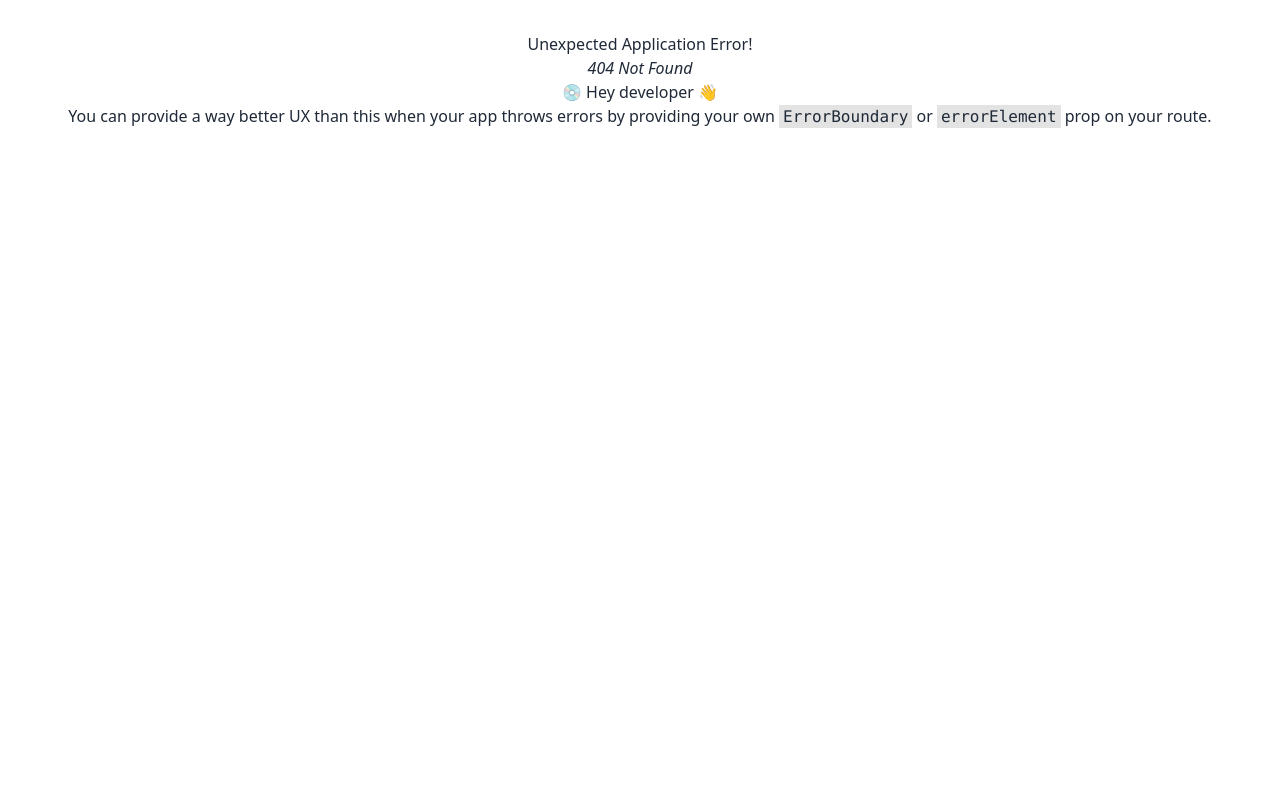
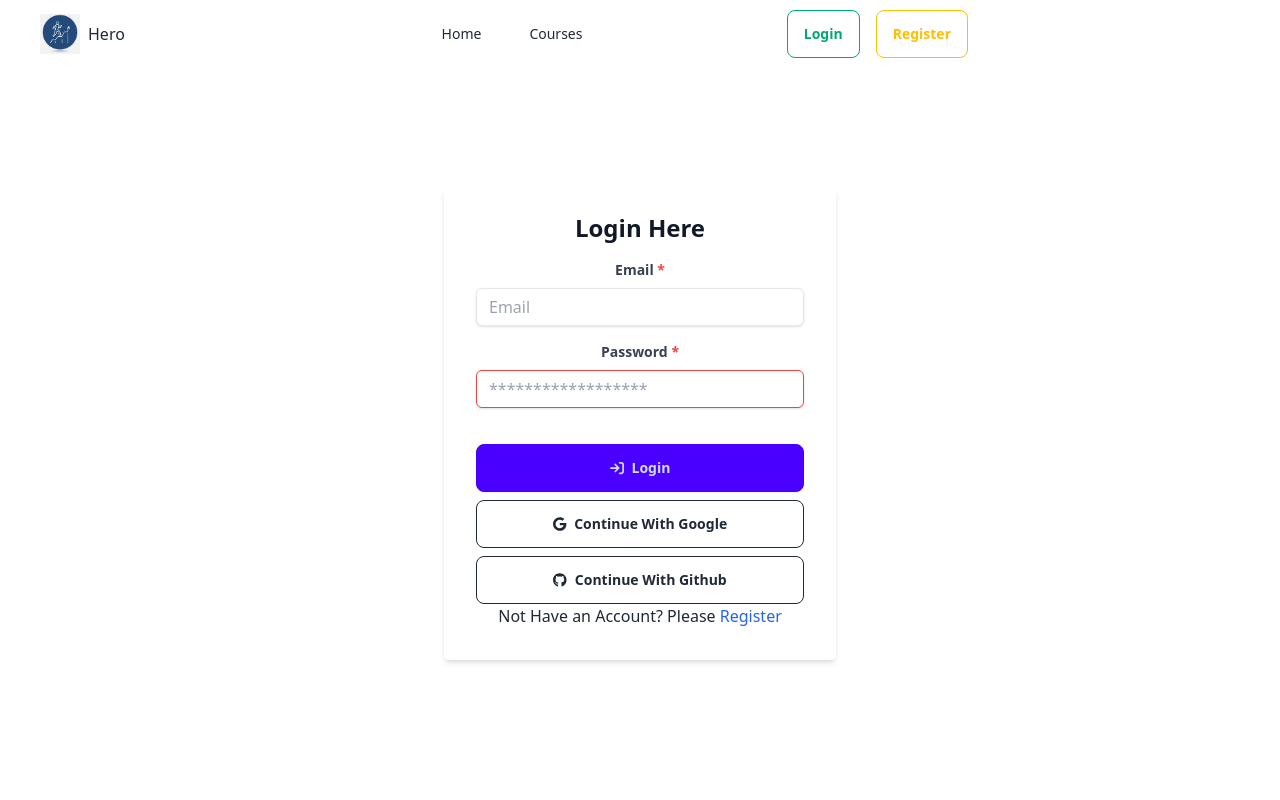
Before and after one commit to sourav112/assignment4.app.doict, a React (Vite) app in the folder assignment4.app.doict/: page /login in a window 1280 px wide. Before the commit this address had no page. Shown: the top 800 px of the page. Built offline with nearby package versions, Linux system fonts and the light colour scheme.

Commit message:
Login Design OK

```diff
--- a/assignment4.app.doict/package.json
+++ b/assignment4.app.doict/package.json
@@ -17,6 +17,7 @@
     "@fortawesome/react-fontawesome": "^0.2.2",
     "react": "^18.3.1",
     "react-dom": "^18.3.1",
+    "react-hot-toast": "^2.4.1",
     "react-router-dom": "^6.26.2"
   },
   "devDependencies": {
--- a/assignment4.app.doict/src/Components/OurCourses.jsx
+++ b/assignment4.app.doict/src/Components/OurCourses.jsx
@@ -1,4 +1,6 @@
+
 import React, { useEffect, useState } from 'react'
+import { Link } from 'react-router-dom';
 
 const OurCourses=() => {
     const[courses, setCourses]=useState([]);
@@ -20,7 +22,7 @@ const OurCourses=() => {
         {
             courses.map((course)=>(
 
-                <div class="card bg-base-100 w-96 shadow-xl">
+                <div class="card bg-base-100 w-96 shadow-xl m-5">
                 <figure class="px-10 pt-10">
                     <img
                     src={course.img_url}
@@ -29,9 +31,13 @@ const OurCourses=() => {
                 </figure>
                 <div class="card-body items-center text-center">
                     <h2 class="card-title">{course.title}</h2>
-                    <p>{course.details}</p>
+
+                        <p>{course.details.slice(0,100)}</p>
+
+
                     <div class="card-actions">
-                    <button class="btn btn-primary">Get Details</button>
+
+                    <Link to={`/course/${course.course_id}`}><button class="btn btn-primary">Get Details</button></Link>
                     </div>
                 </div>
                 </div>
--- a/assignment4.app.doict/src/Components/Shared/Footer.jsx
+++ b/assignment4.app.doict/src/Components/Shared/Footer.jsx
@@ -1,14 +1,13 @@
 import React from 'react'
+import { NavLink } from 'react-router-dom'
 
 export default function Footer() {
   return (
     <div>
       <footer class="footer footer-center bg-base-200 text-base-content rounded p-10">
   <nav class="grid grid-flow-col gap-4">
-    <a class="link link-hover">About us</a>
-    <a class="link link-hover">Contact</a>
-    <a class="link link-hover">Jobs</a>
-    <a class="link link-hover">Press kit</a>
+  <NavLink to="/" className={({ isActive }) => isActive ? "active" : ""}>Home</NavLink>
+  <NavLink to="/courses" className={({ isActive }) => isActive ? "active" : ""}>Courses</NavLink>
   </nav>
   <nav>
     <div class="grid grid-flow-col gap-4">
--- a/assignment4.app.doict/src/Components/Shared/Navbar.jsx
+++ b/assignment4.app.doict/src/Components/Shared/Navbar.jsx
@@ -18,8 +18,8 @@ export default function Navbar() {
     </ul>
   </div>
   <div class="navbar-end gap-4">
-    <button class="btn btn-outline btn-success">Login</button>
-    <button class="btn btn-outline btn-warning">Register</button>
+    <Link to="/login"><button class="btn btn-outline btn-success">Login</button></Link>
+    <Link to="/registration"><button class="btn btn-outline btn-warning">Register</button></Link>
 
     <div class="dropdown">
       <div tabindex="0" role="button" class="btn btn-ghost lg:hidden">
--- a/assignment4.app.doict/src/Pages/Loginpage.jsx
+++ b/assignment4.app.doict/src/Pages/Loginpage.jsx
@@ -1,7 +1,46 @@
+import { faGithub, faGoogle } from '@fortawesome/free-brands-svg-icons'
+import { faCoffee } from '@fortawesome/free-solid-svg-icons'
+import { faSignIn } from '@fortawesome/free-solid-svg-icons/faSignIn'
+import { FontAwesomeIcon } from '@fortawesome/react-fontawesome'
 import React from 'react'
+import { Link } from 'react-router-dom'
 
 export default function Loginpage() {
   return (
-    <div>Loginpage</div>
+    <div className='flex items-center justify-center'>
+      <div class="dark:bg-gradient-to-l from-gray-900 to-gray-600 flex justify-center items-center w-screen h-screen p-5">
+    <div class="bg-white shadow-md dark:shadow-gray-600 rounded px-8 pt-6 pb-8 mb-4 flex flex-col w-full md:w-1/3 dark:bg-gray-800">
+        <h1 class="text-2xl font-semibold mb-4 text-center text-gray-900 dark:text-gray-200">Login Here</h1>
+        <form>
+            <div class="mb-4">
+                <label class="block text-gray-700 dark:text-gray-400 text-sm font-bold mb-2" for="email">
+                    Email <span class="text-red-500">*</span>
+                </label>
+                <input class="shadow appearance-none border rounded-md w-full py-2 px-3 text-gray-700 leading-tight focus:outline-none focus:shadow-outline dark:bg-gray-700 dark:border-gray-600 dark:text-gray-200" id="email" type="email" placeholder="Email"/>
+            </div>
+            <div class="mb-6">
+                <label class="block text-gray-700 dark:text-gray-400 text-sm font-bold mb-2" for="password">
+                    Password <span class="text-red-500">*</span>
+                </label>
+                <input class="shadow appearance-none border border-red-500 rounded-md w-full py-2 px-3 text-gray-700 mb-3 leading-tight focus:outline-none focus:shadow-outline dark:bg-gray-700 dark:border-gray-600 dark:text-gray-200" id="password" type="password" placeholder="******************"/>
+            </div>
+            <div class="items-center justify-between">
+                <button class="btn btn-primary w-full" type="button">
+                <FontAwesomeIcon icon={faSignIn}/> Login
+                </button>
+                <button class="btn btn-ghost btn-outline w-full mt-2" type="button">
+                <FontAwesomeIcon icon={faGoogle}/> Continue With Google
+                </button>
+                <button class="btn btn-ghost btn-outline w-full mt-2" type="button">
+                <FontAwesomeIcon icon={faGithub}/>Continue With Github
+                </button>
+                <p>
+                  Not Have an Account? Please <Link to="/registration"> <span className='text-blue-600'>Register</span> </Link>
+                </p>
+            </div>
+        </form>
+    </div>
+</div>
+    </div>
   )
 }
--- /dev/null
+++ b/assignment4.app.doict/src/Pages/ProductDetailPage.jsx
@@ -0,0 +1,58 @@
+import { faCartPlus, faCoffee, faStar, faUser } from '@fortawesome/free-solid-svg-icons';
+import { FontAwesomeIcon } from '@fortawesome/react-fontawesome';
+import React from 'react'
+import toast, { Toaster } from 'react-hot-toast';
+import { useLoaderData } from 'react-router-dom'
+
+const ProductDetailPage=()=> {
+const courseDetails=useLoaderData();
+
+console.log(courseDetails);
+const notify = () => toast.success(`${courseDetails.title} Successfully Added to Your Cart.`);
+  return (
+    <div className='mt-10 p-5 flex items-center justify-center'>
+        <div class="p-4 max-w-md">
+    <div class="h-full border-2 border-gray-200 border-opacity-60 rounded-lg overflow-hidden">
+        <div className='relative'>
+            <img class=" w-full object-cover object-center" src={courseDetails.img_url} alt="blog"/>
+            <div class="absolute top-0 right-0 bg-red-500 text-white px-2 py-1 m-2 rounded-md text-sm font-medium">${courseDetails.price}
+        </div>
+        </div>
+        <div class="stats shadow">
+        <div class="stat place-items-center">
+            <div class="stat-value text-4xl">{courseDetails.lession}</div>
+            <div class="stat-desc text-2xl text-red-500">{courseDetails.duration}</div>
+        </div>
+
+        <div class="stat place-items-center">
+            <div class="stat-value text-2xl text-blue-600">{courseDetails.level}</div>
+
+        </div>
+        </div>
+        <div class="p-6">
+            <h2 class="tracking-widest text-xs title-font font-medium text-gray-400 mb-1">{courseDetails.author}</h2>
+            <h1 class="title-font text-lg font-medium text-gray-900 mb-3">{courseDetails.title}</h1>
+            <p class="leading-relaxed mb-3 text-justify">
+                {courseDetails.details}
+            </p>
+            <div class="flex items-center flex-wrap">
+            <button className='m-4 btn btn-primary' onClick={notify}>
+            <FontAwesomeIcon icon={faCartPlus} /> Add To Cart
+
+            </button>
+            <Toaster position='bottom-right' />
+                <span class="text-gray-400 mr-3 inline-flex items-center lg:ml-auto md:ml-0 ml-auto leading-none text-sm pr-3 py-1 border-r-2 border-gray-200">
+                <FontAwesomeIcon icon={faUser} /> {courseDetails.student}
+                </span>
+                <span class="text-gray-400 inline-flex items-center leading-none text-sm">
+                <FontAwesomeIcon icon={faStar} /> {courseDetails.ratings}
+                </span>
+            </div>
+        </div>
+    </div>
+</div>
+    </div>
+  )
+}
+
+export default ProductDetailPage
--- a/assignment4.app.doict/src/Pages/Registrationpage.jsx
+++ b/assignment4.app.doict/src/Pages/Registrationpage.jsx
@@ -1,7 +1,45 @@
+import { faSave } from '@fortawesome/free-regular-svg-icons'
+import { FontAwesomeIcon } from '@fortawesome/react-fontawesome'
 import React from 'react'
+import { Link } from 'react-router-dom'
 
 export default function Registrationpage() {
   return (
-    <div>Registrationpage</div>
+    <div className='flex items-center justify-center'>
+      <div class="dark:bg-gradient-to-l from-gray-900 to-gray-600 flex justify-center items-center w-screen h-screen p-5">
+    <div class="bg-white shadow-md dark:shadow-gray-600 rounded px-8 pt-6 pb-8 mb-4 flex flex-col w-full md:w-1/3 dark:bg-gray-800">
+        <h1 class="text-2xl font-semibold mb-4 text-center text-gray-900 dark:text-gray-200">Registration</h1>
+        <form>
+            <div class="mb-4">
+                <label class="block text-gray-700 dark:text-gray-400 text-sm font-bold mb-2" for="name">
+                    Name <span class="text-red-500">*</span>
+                </label>
+                <input class="shadow appearance-none border rounded-md w-full py-2 px-3 text-gray-700 leading-tight focus:outline-none focus:shadow-outline dark:bg-gray-700 dark:border-gray-600 dark:text-gray-200" id="name" type="text" placeholder="Name"/>
+            </div>
+            <div class="mb-4">
+                <label class="block text-gray-700 dark:text-gray-400 text-sm font-bold mb-2" for="email">
+                    Email <span class="text-red-500">*</span>
+                </label>
+                <input class="shadow appearance-none border rounded-md w-full py-2 px-3 text-gray-700 leading-tight focus:outline-none focus:shadow-outline dark:bg-gray-700 dark:border-gray-600 dark:text-gray-200" id="email" type="email" placeholder="Email"/>
+            </div>
+            <div class="mb-6">
+                <label class="block text-gray-700 dark:text-gray-400 text-sm font-bold mb-2" for="password">
+                    Password <span class="text-red-500">*</span>
+                </label>
+                <input class="shadow appearance-none border border-red-500 rounded-md w-full py-2 px-3 text-gray-700 mb-3 leading-tight focus:outline-none focus:shadow-outline dark:bg-gray-700 dark:border-gray-600 dark:text-gray-200" id="password" type="password" placeholder="******************"/>
+            </div>
+            <div class="items-center justify-between">
+                <button class="btn btn-ghost btn-outline w-full"type="button">
+                <FontAwesomeIcon icon={faSave}/> Register
+                </button>
+                <p>
+                  Already Have an Account? Please <Link to="/login"> <span className='text-blue-600'>Login</span> </Link>
+                </p>
+            </div>
+        </form>
+    </div>
+</div>
+
+    </div>
   )
 }
--- a/assignment4.app.doict/src/Router/routes.jsx
+++ b/assignment4.app.doict/src/Router/routes.jsx
@@ -2,6 +2,9 @@ import { createBrowserRouter } from "react-router-dom";
 import CommonLayout from "../Layout/CommonLayout";
 import Homepage from "../Pages/Homepage";
 import Productpage from "../Pages/Productpage";
+import ProductDetailPage from "../Pages/ProductDetailPage";
+import Loginpage from "../Pages/Loginpage";
+import Registrationpage from "../Pages/Registrationpage";
 
 const router=createBrowserRouter([
     {
@@ -15,7 +18,23 @@ const router=createBrowserRouter([
             {
                 path:`/courses`,
                 element:<Productpage/>
-            }
+            },
+            {
+                path:`/course/:id`,
+                element:<ProductDetailPage/>,
+                loader:({params})=>
+                    fetch(`http://localhost:5000/course/${params.id}`),
+
+            },
+            {
+                path:`/login`,
+                element:<Loginpage/>
+            },
+            {
+                path:`/registration`,
+                element:<Registrationpage/>
+            },
+
         ]
 
     }
```
Also changed, not shown: 1 other file (tests, documents, lock files or other folders).
